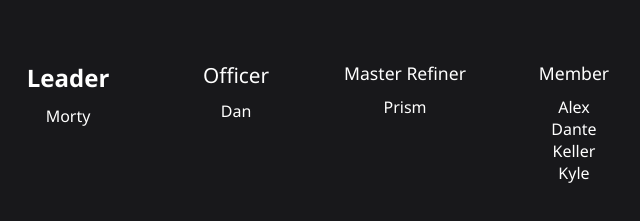
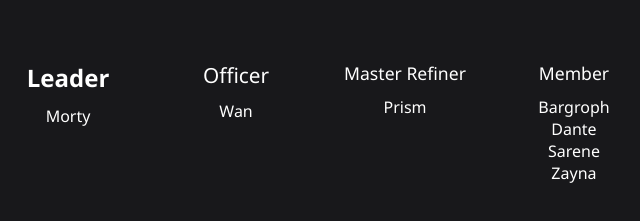
Before and after one commit to kdabke247/Obsidian-Crown, a plain HTML site: page members.html in a window 1280 px wide. Shown: the part 345-566 px from the top of the page, 319-959 px from the left. Drawn offline with Linux system fonts and the light colour scheme.

Commit message:
update1.14

```diff
--- a/members.html
+++ b/members.html
@@ -56,7 +56,7 @@
 				},
 				{
 					title: 'Officer',
-					names: ['Dan']
+					names: ['Wan']
 				},
 				{
 					title: 'Master Refiner',
@@ -64,7 +64,7 @@
 				},
 				{
 					title: 'Member',
-					names: ['Kyle', 'Alex', 'Keller', 'Dante']
+					names: ['Zayna', 'Sarene', 'Bargroph', 'Dante']
 				}
 			];
 			// Sort names alphabetically for each group
```
